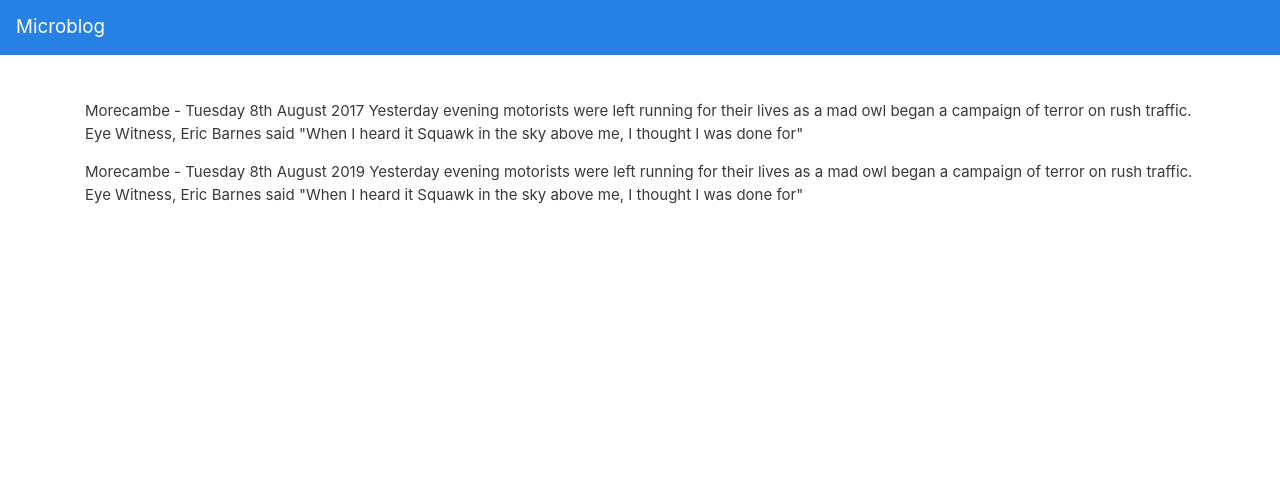
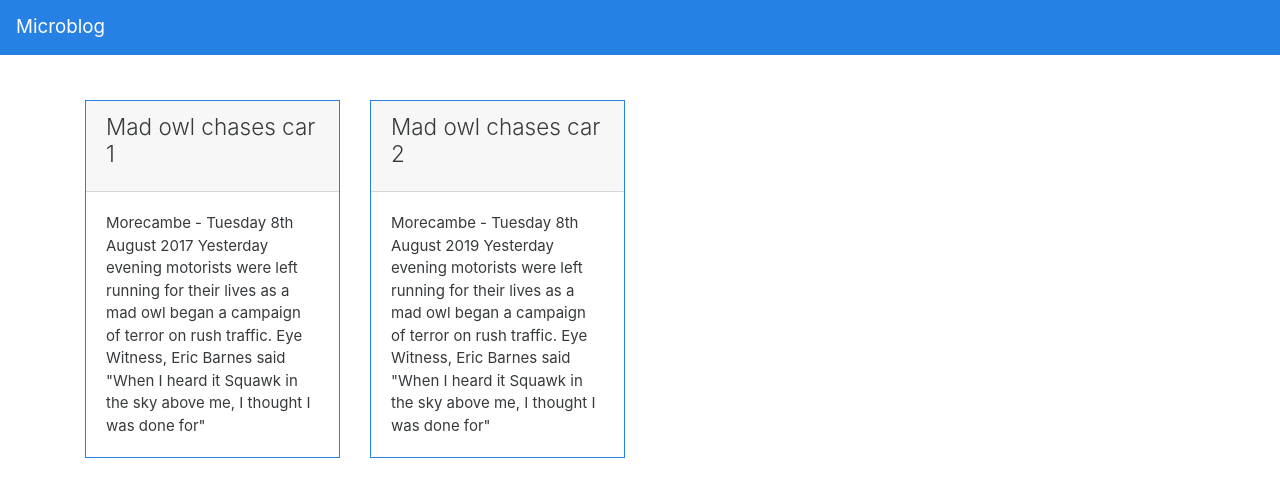
Before and after one commit to aceisScope/microblog, a React (Create React App) app in the folder frontend/: page / in a window 1280 px wide. Shown: the top 496 px of the page. Built offline with nearby package versions, Linux system fonts and the light colour scheme.

Commit message:
display posts in cards

```diff
--- a/frontend/src/Components/Posts/Posts.js
+++ b/frontend/src/Components/Posts/Posts.js
@@ -17,11 +17,22 @@ class Posts extends Component {
         } else {
             return (
                 <div className="container">
+                    <div className="row">
                     {
                         posts.map(post => (
-                            <p>{post.body}</p>
+                            <div key={post.id}  className="col-sm-12 col-md-4 col-lg-3">
+                                <div className="card border-primary mb-3">
+                                    <div className="card-header">
+                                    <h4 className="card-title">{post.title}</h4>
+                                    </div>
+                                    <div className="card-body">
+                                    <p className="card-text">{post.body}</p>
+                                    </div>
+                                </div>
+                            </div>
                         ))
                     }
+                    </div>
                 </div>
             );
         }
```
